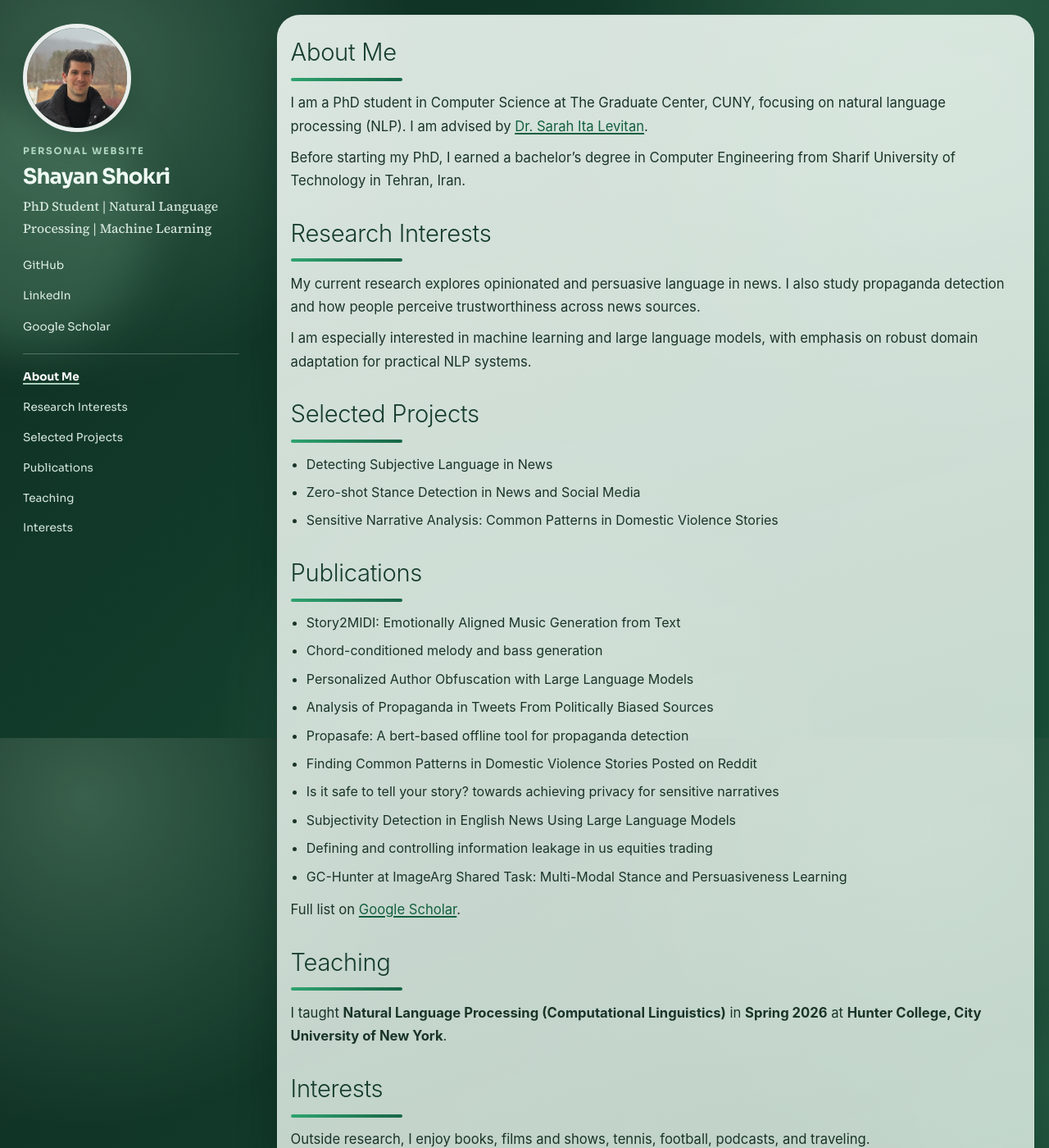
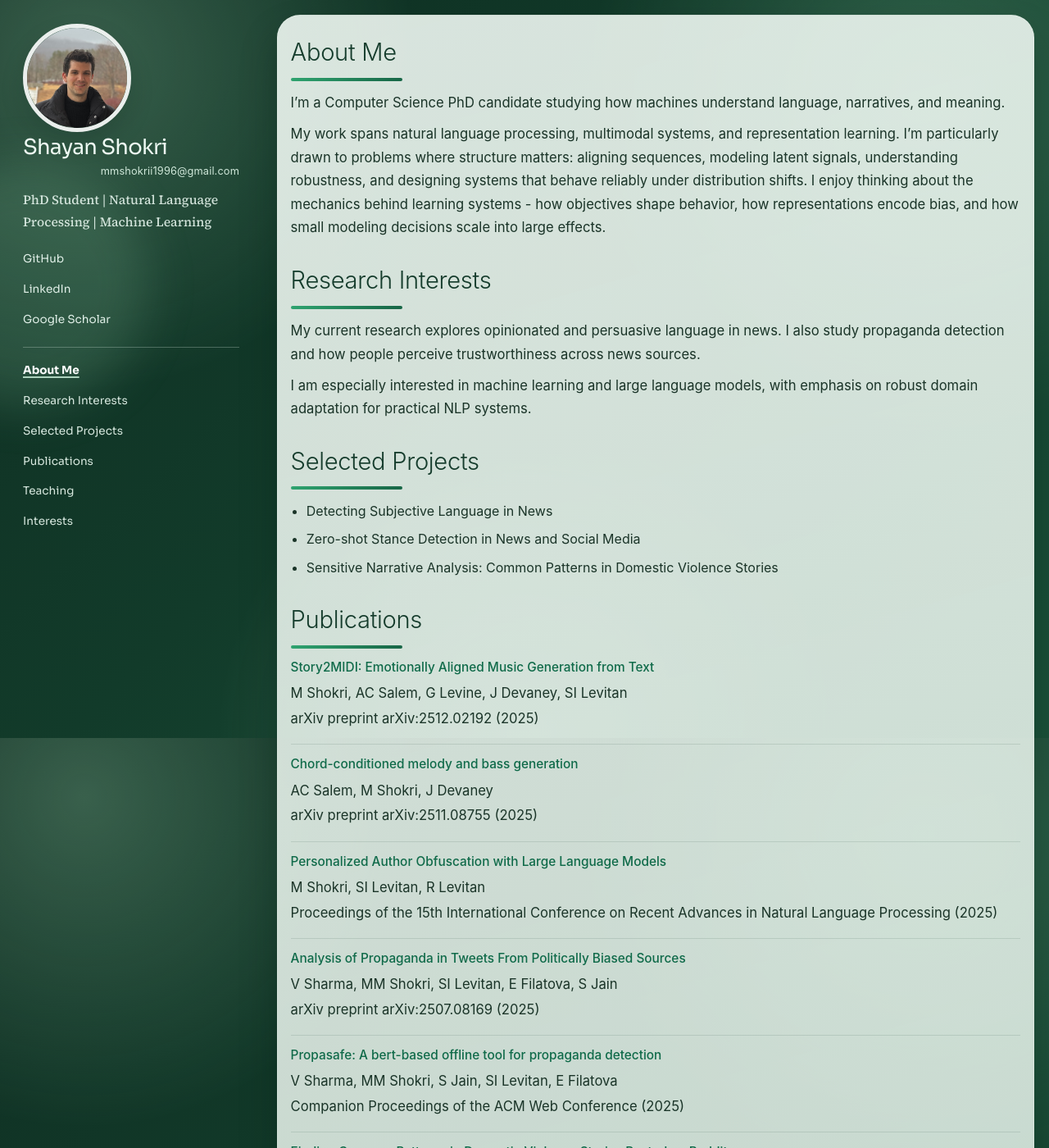
Before and after one commit to shaayaansh/shaayaansh.github.io, a Jekyll site: the page built from index.md, in a window 1280 px wide and 1400 px high. Shown: the whole window at 82% size. Built offline with Jekyll 4.4.1, drawn with Linux system fonts in a browser that asks for light colours; some of the changed text lies outside the part shown.

Commit message:
Refine sidebar header and redesign publications section

```diff
--- a/_config.yml
+++ b/_config.yml
@@ -15,3 +15,4 @@ google_scholar: o0OKC_oAAAAJ
 # theme: jekyll-theme-cayman
 
 lang: en-US
+email: mmshokrii1996@gmail.com
--- a/_layouts/default.html
+++ b/_layouts/default.html
@@ -18,8 +18,10 @@
           {% if site.logo %}
           <img src="{{ site.logo | relative_url }}" alt="{{ site.author | default: site.title }}" class="profile-image">
           {% endif %}
-            <p class="eyebrow">Personal Website</p>
             <h1 class="site-name">{{ site.title }}</h1>
+            {% if site.email %}
+            <p class="site-email"><a href="mailto:{{ site.email }}">{{ site.email }}</a></p>
+            {% endif %}
             <p class="tagline">{{ site.description }}</p>
             <nav class="social-links" aria-label="Social links">
             {% if site.github_username %}
--- a/assets/css/custom.css
+++ b/assets/css/custom.css
@@ -126,6 +126,34 @@ body {
   letter-spacing: -0.03em;
   line-height: 1.16;
   color: #eefaf3;
+  font-weight: 300;
+}
+
+.site-email {
+  margin: 0.2rem 0 0.7rem;
+  text-align: right;
+  font-family:
+    "SF Pro Text",
+    "SF Pro Display",
+    -apple-system,
+    BlinkMacSystemFont,
+    "Helvetica Neue",
+    "Segoe UI",
+    sans-serif;
+  font-size: 0.8rem;
+  letter-spacing: 0.01em;
+}
+
+.site-email a {
+  color: rgba(216, 239, 225, 0.95);
+  text-decoration: none;
+}
+
+.site-email a:hover,
+.site-email a:focus-visible {
+  color: #ffffff;
+  text-decoration: underline;
+  text-underline-offset: 2px;
 }
 
 .tagline {
@@ -283,6 +311,68 @@ body {
   text-underline-offset: 2px;
 }
 
+.pub-list {
+  display: grid;
+  gap: 0.82rem;
+  margin: 0.7rem 0 0.55rem;
+}
+
+.pub-item {
+  border-bottom: 1px solid rgba(21, 60, 44, 0.12);
+  padding-bottom: 0.62rem;
+}
+
+.pub-item:last-child {
+  border-bottom: 0;
+  padding-bottom: 0;
+}
+
+.pub-title {
+  margin: 0;
+  font-family:
+    "SF Pro Text",
+    "SF Pro Display",
+    -apple-system,
+    BlinkMacSystemFont,
+    "Helvetica Neue",
+    "Segoe UI",
+    sans-serif;
+  font-size: 0.96rem;
+  line-height: 1.42;
+  font-weight: 500;
+  color: #0f6a49;
+}
+
+.pub-authors {
+  margin: 0.18rem 0 0;
+  font-family:
+    "SF Pro Text",
+    "SF Pro Display",
+    -apple-system,
+    BlinkMacSystemFont,
+    "Helvetica Neue",
+    "Segoe UI",
+    sans-serif;
+  font-size: 0.83rem;
+  line-height: 1.36;
+  color: rgba(28, 59, 46, 0.68);
+}
+
+.pub-meta {
+  margin: 0.12rem 0 0;
+  font-family:
+    "SF Pro Text",
+    "SF Pro Display",
+    -apple-system,
+    BlinkMacSystemFont,
+    "Helvetica Neue",
+    "Segoe UI",
+    sans-serif;
+  font-size: 0.8rem;
+  line-height: 1.32;
+  color: rgba(22, 50, 38, 0.58);
+}
+
 .site-footer {
   text-align: center;
   color: rgba(233, 246, 238, 0.9);
--- a/index.md
+++ b/index.md
@@ -5,9 +5,9 @@ title: Shayan Shokri
 
 # About Me
 {: #about-me}
-I am a PhD student in Computer Science at The Graduate Center, CUNY, focusing on natural language processing (NLP). I am advised by [Dr. Sarah Ita Levitan](http://www.cs.columbia.edu/~sarahita/).
+I'm a Computer Science PhD candidate studying how machines understand language, narratives, and meaning.
 
-Before starting my PhD, I earned a bachelor's degree in Computer Engineering from Sharif University of Technology in Tehran, Iran.
+My work spans natural language processing, multimodal systems, and representation learning. I'm particularly drawn to problems where structure matters: aligning sequences, modeling latent signals, understanding robustness, and designing systems that behave reliably under distribution shifts. I enjoy thinking about the mechanics behind learning systems - how objectives shape behavior, how representations encode bias, and how small modeling decisions scale into large effects.
 
 # Research Interests
 {: #research-interests}
@@ -23,16 +23,58 @@ I am especially interested in machine learning and large language models, with e
 
 # Publications
 {: #publications}
-- Story2MIDI: Emotionally Aligned Music Generation from Text
-- Chord-conditioned melody and bass generation
-- Personalized Author Obfuscation with Large Language Models
-- Analysis of Propaganda in Tweets From Politically Biased Sources
-- Propasafe: A bert-based offline tool for propaganda detection
-- Finding Common Patterns in Domestic Violence Stories Posted on Reddit
-- Is it safe to tell your story? towards achieving privacy for sensitive narratives
-- Subjectivity Detection in English News Using Large Language Models
-- Defining and controlling information leakage in us equities trading
-- GC-Hunter at ImageArg Shared Task: Multi-Modal Stance and Persuasiveness Learning
+<div class="pub-list">
+  <article class="pub-item">
+    <h3 class="pub-title">Story2MIDI: Emotionally Aligned Music Generation from Text</h3>
+    <p class="pub-authors">M Shokri, AC Salem, G Levine, J Devaney, SI Levitan</p>
+    <p class="pub-meta">arXiv preprint arXiv:2512.02192 (2025)</p>
+  </article>
+  <article class="pub-item">
+    <h3 class="pub-title">Chord-conditioned melody and bass generation</h3>
+    <p class="pub-authors">AC Salem, M Shokri, J Devaney</p>
+    <p class="pub-meta">arXiv preprint arXiv:2511.08755 (2025)</p>
+  </article>
+  <article class="pub-item">
+    <h3 class="pub-title">Personalized Author Obfuscation with Large Language Models</h3>
+    <p class="pub-authors">M Shokri, SI Levitan, R Levitan</p>
+    <p class="pub-meta">Proceedings of the 15th International Conference on Recent Advances in Natural Language Processing (2025)</p>
+  </article>
+  <article class="pub-item">
+    <h3 class="pub-title">Analysis of Propaganda in Tweets From Politically Biased Sources</h3>
+    <p class="pub-authors">V Sharma, MM Shokri, SI Levitan, E Filatova, S Jain</p>
+    <p class="pub-meta">arXiv preprint arXiv:2507.08169 (2025)</p>
+  </article>
+  <article class="pub-item">
+    <h3 class="pub-title">Propasafe: A bert-based offline tool for propaganda detection</h3>
+    <p class="pub-authors">V Sharma, MM Shokri, S Jain, SI Levitan, E Filatova</p>
+    <p class="pub-meta">Companion Proceedings of the ACM Web Conference (2025)</p>
+  </article>
+  <article class="pub-item">
+    <h3 class="pub-title">Finding Common Patterns in Domestic Violence Stories Posted on Reddit</h3>
+    <p class="pub-authors">M Shokri, E Klapper, J Shan, SI Levitan</p>
+    <p class="pub-meta">Proceedings of the 7th Workshop on Narrative Understanding (2025)</p>
+  </article>
+  <article class="pub-item">
+    <h3 class="pub-title">Is it safe to tell your story? towards achieving privacy for sensitive narratives</h3>
+    <p class="pub-authors">M Shokri, A Bishop, SI Levitan</p>
+    <p class="pub-meta">Proceedings of the 6th Workshop on Narrative Understanding (2024)</p>
+  </article>
+  <article class="pub-item">
+    <h3 class="pub-title">Subjectivity Detection in English News Using Large Language Models</h3>
+    <p class="pub-authors">M Shokri, V Sharma, E Filatova, S Jain, S Levitan</p>
+    <p class="pub-meta">Proceedings of the 14th Workshop on Computational Approaches to Subjectivity, Sentiment and Social Media Analysis (2024)</p>
+  </article>
+  <article class="pub-item">
+    <h3 class="pub-title">Defining and controlling information leakage in us equities trading</h3>
+    <p class="pub-authors">A Americo, A Bishop, P Cesaretti, G Grogan, A McKoy, RN Moss, L Oakley, et al.</p>
+    <p class="pub-meta">Proceedings on Privacy Enhancing Technologies (2024)</p>
+  </article>
+  <article class="pub-item">
+    <h3 class="pub-title">GC-Hunter at ImageArg Shared Task: Multi-Modal Stance and Persuasiveness Learning</h3>
+    <p class="pub-authors">M Shokri, SI Levitan</p>
+    <p class="pub-meta">Proceedings of the 10th Workshop on Argument Mining (2023)</p>
+  </article>
+</div>
 
 Full list on [Google Scholar](https://scholar.google.com/citations?user=o0OKC_oAAAAJ).
 
```
